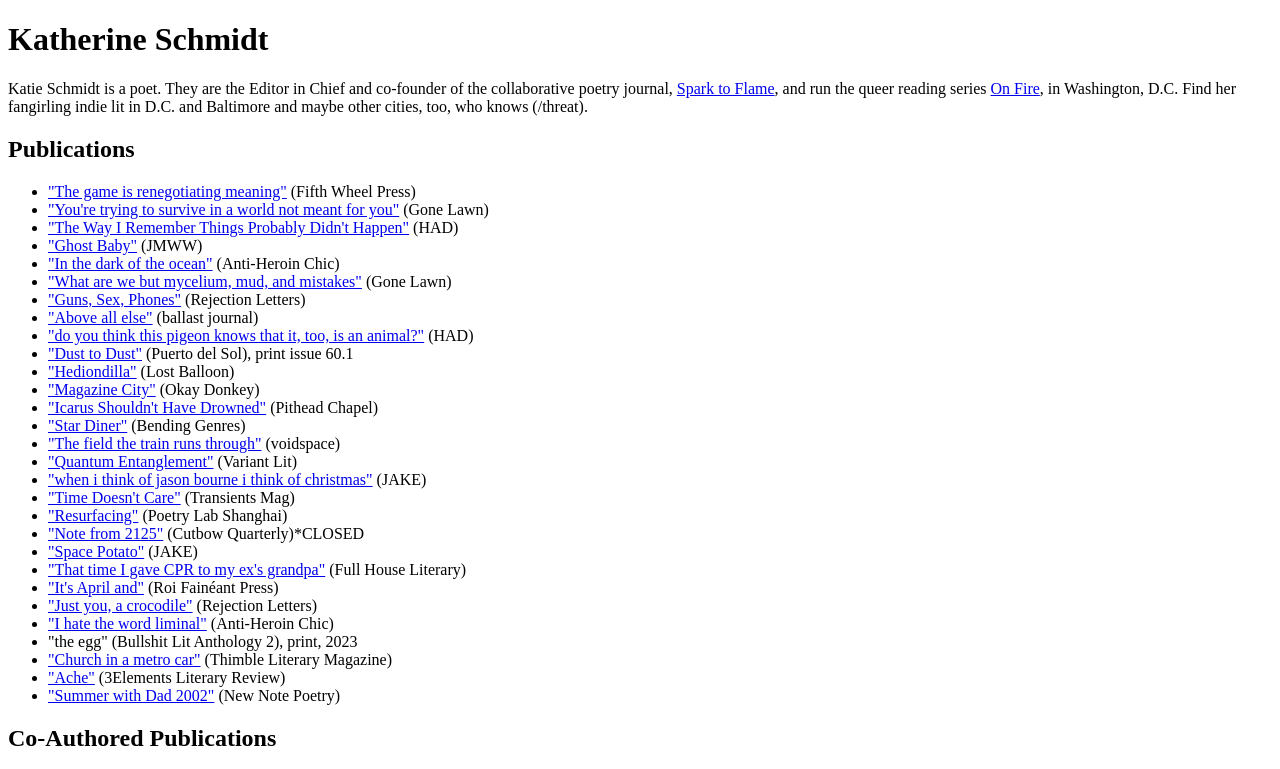
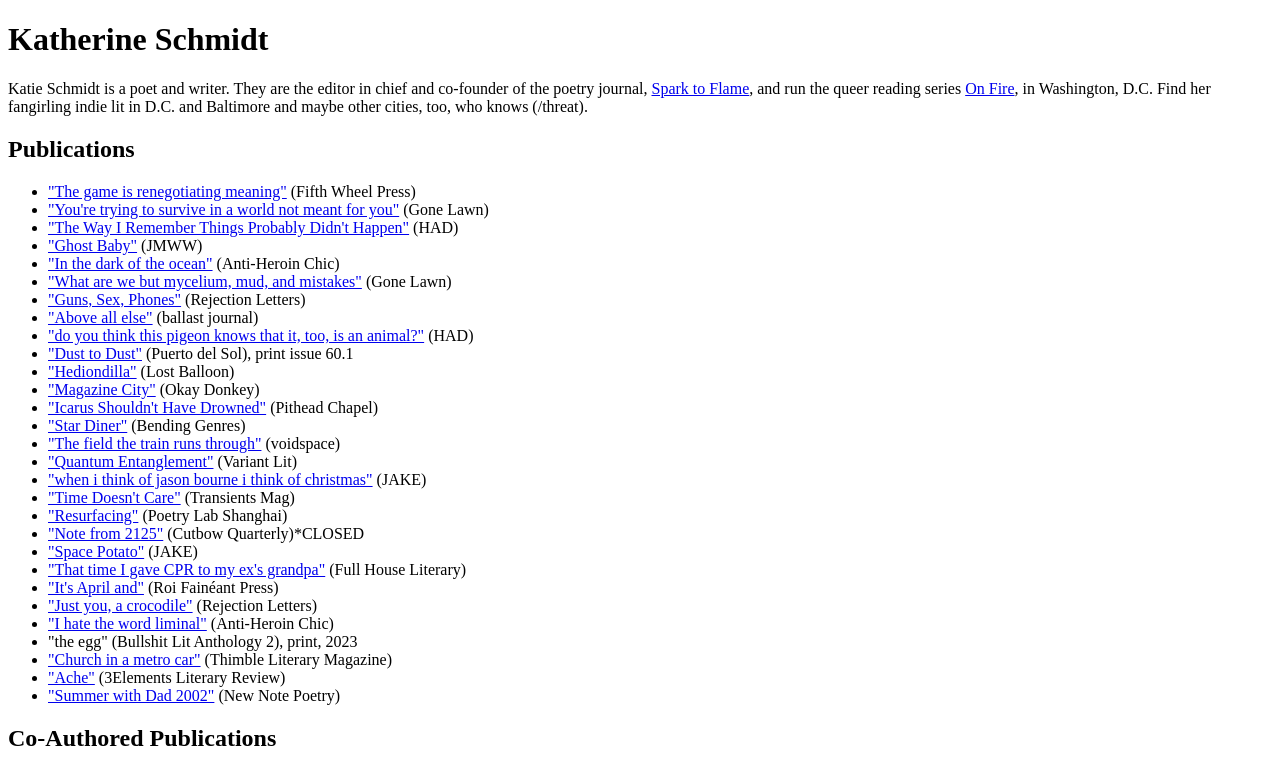
Before and after one commit to kschmdt/kschmdt.github.io, a plain HTML site: page index.html in a window 1280 px wide. Shown: the top 769 px of the page. Drawn offline with Linux system fonts and the light colour scheme.

Commit message:
Update index.html

```diff
--- a/index.html
+++ b/index.html
@@ -4,7 +4,7 @@
 
 <h1>Katherine Schmidt</h1>
 
-<p>Katie Schmidt is a poet. They are the Editor in Chief and co-founder of the collaborative poetry journal, <a href="https://s2fjournal.com">Spark to Flame</a>, and run the queer reading series <a href="https://onfirereadingseries.neocities.org/">On Fire</a>, in Washington, D.C. Find her fangirling indie lit in D.C. and Baltimore and maybe other cities, too, who knows (/threat).</p>
+<p>Katie Schmidt is a poet and writer. They are the editor in chief and co-founder of the poetry journal, <a href="https://s2fjournal.com">Spark to Flame</a>, and run the queer reading series <a href="https://onfirereadingseries.neocities.org/">On Fire</a>, in Washington, D.C. Find her fangirling indie lit in D.C. and Baltimore and maybe other cities, too, who knows (/threat).</p>
 
 <h2> Publications </h2>
 
```
